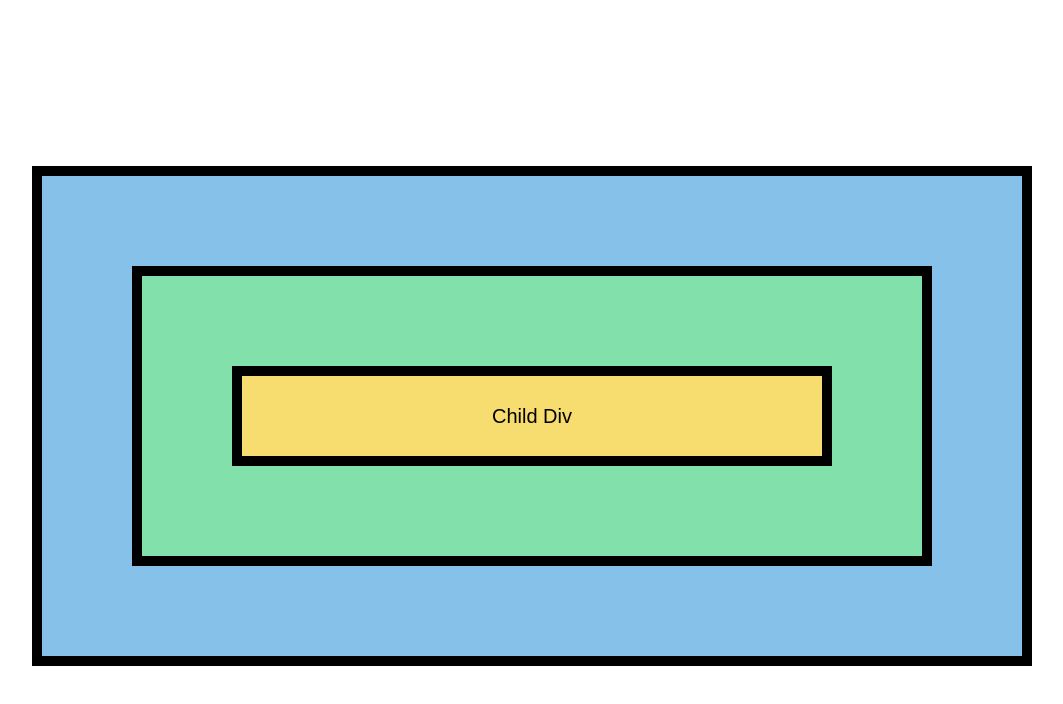
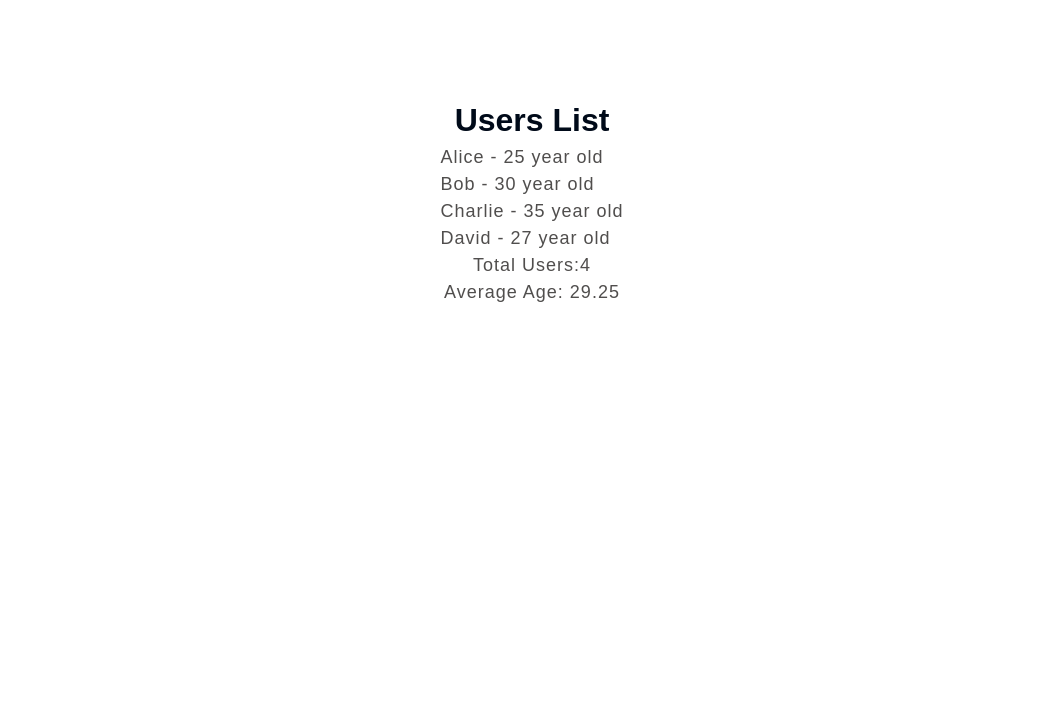
Before and after one commit to nightcoder37/my-reactv19, a React (Vite) app: page / in a window 1280 px wide. Shown: the top 704 px of the page, without its empty margins (108-1171 px from the left). Built offline with nearby package versions, Linux system fonts and the light colour scheme.

Commit message:
state next

```diff
--- a/src/App.jsx
+++ b/src/App.jsx
@@ -3,10 +3,12 @@
 // import NetflixSeries from './components/NetflixSeries';
 // import Profile from './components/ProfileCard/Profile';
 // import './components/Netflix.css';
+import DerivedState from './components/hooks/DerivedState';
 import './components/Netflix.module.css';
 // import {EventHandling} from './components/EventHandling';
 // import {EventProps} from './components/EventProps';
-import EventPropagation from './components/EventPropagation';
+// import EventPropagation from './components/EventPropagation';
+// import State, {SiblingComponent} from './components/hooks/State';
 
 function App() {
     return (
@@ -16,7 +18,10 @@ function App() {
             {/* <Profile /> */}
             {/* <EventHandling /> */}
             {/* <EventProps /> */}
-            <EventPropagation />
+            {/* <EventPropagation /> */}
+            {/* <State /> */}
+            <DerivedState />
+            {/* <SiblingComponent /> */}
         </section>
     );
 }
--- a/src/components/EV.css
+++ b/src/components/EV.css
@@ -1,7 +1,8 @@
 .main-div {
-    height: 80vh;
+    /* height: 80vh; */
     width: 100%;
     display: flex;
+    flex-direction: column;
     justify-content: center;
     align-items: center;
 }
--- a/src/components/EventPropagation.jsx
+++ b/src/components/EventPropagation.jsx
@@ -1,30 +1,33 @@
-import React from 'react'
-import './EV.css'
+import React from 'react';
+import './EV.css';
 const EventPropagation = () => {
     const handleGrandParent = () => {
-		console.log("GrandParent Clicked!");
+        console.log('GrandParent Clicked!');
     };
 
     const handleParentClick = () => {
-		console.log("Parent Clicked!");
+        console.log('Parent Clicked!');
     };
 
     const handleChildClick = (event) => {
         console.log(event);
-		console.log("Child Clicked!");
-	}
+        event.stopPropagation(); // stops the event from propagating to the parent component
+        console.log('Child Clicked!');
+    };
 
     return (
         <>
-		  <section className='main-div'>
-			  <div className='g-div' onClick={handleGrandParent}>
-				  <div className='p-div' onClick={handleParentClick}>
-					  <button className='c-div' onClick={handleChildClick}>Child Div</button>
+            <section className="main-div">
+                <div className="g-div" onClickCapture={handleGrandParent}>
+                    <div className="p-div" onClickCapture={handleParentClick}>
+                        <button className="c-div" onClickCapture={handleChildClick}>
+                            Child Div
+                        </button>
                     </div>
                 </div>
             </section>
         </>
-  )
-}
+    );
+};
 
-export default EventPropagation
+export default EventPropagation;
--- /dev/null
+++ b/src/components/hooks/DerivedState.jsx
@@ -0,0 +1,43 @@
+import {useState} from 'react';
+import '../EV.css';
+
+// const users = [
+//     {name: 'Alice', age: 25},
+//     {name: 'Bob', age: 30},
+//     {name: 'Charlie', age: 28},
+//     {name: 'David', age: 27}
+// ];
+const DerivedState = () => {
+    const [users, setUsers] = useState([
+        {name: 'Alice', age: 25},
+        {name: 'Bob', age: 30},
+        {name: 'Charlie', age: 35},
+        {name: 'David', age: 27}
+    ]);
+    // console.log(users);
+    const userCount = users.length;
+
+    const averageAge =
+        users.reduce((acc, curElem) => acc + curElem.age, 0) / userCount;
+
+    return (
+        <>
+            <div className="main-div">
+                <h1>Users List </h1>
+                <ul>
+                    {users.map((curElem, index) => {
+                        return (
+                            <li key={index}>
+                                {curElem.name} - {curElem.age} year old
+                            </li>
+                        );
+                    })}
+                </ul>
+                <p>Total Users:{userCount}</p>
+                <p>Average Age: {averageAge}</p>
+            </div>
+        </>
+    );
+};
+
+export default DerivedState;
--- /dev/null
+++ b/src/components/hooks/State.jsx
@@ -0,0 +1,46 @@
+import React from 'react';
+import {useState} from 'react';
+
+const State = () => {
+    // let value = 0;
+    // const handleButtonClick = () => {
+    //     value++;
+    //     console.log(value);
+    // };
+
+    const [value, setValue] = useState(0);
+    console.log('Parent Component rendered');
+    const handleButtonClick = () => {
+        setValue(() => value + 1);
+    };
+
+    return (
+        <>
+            <section className="main-div">
+                <h1>{value}</h1>
+                <button onClick={handleButtonClick}>Increment</button>
+            </section>
+            <ChildComponent value={value} />
+        </>
+    );
+};
+
+export default State;
+
+function ChildComponent({value}) {
+    console.log('Child Component rendered');
+    return (
+        <div>
+            <h2>Child Component - {value}</h2>
+        </div>
+    );
+}
+
+// export function SiblingComponent() {
+//     console.log('Sibling Component rendered');
+//     return (
+//         <div>
+//             <h2>Sibling Component</h2>
+//         </div>
+//     );
+// }
```
Lines whose indentation alone changed are shown as unchanged.
